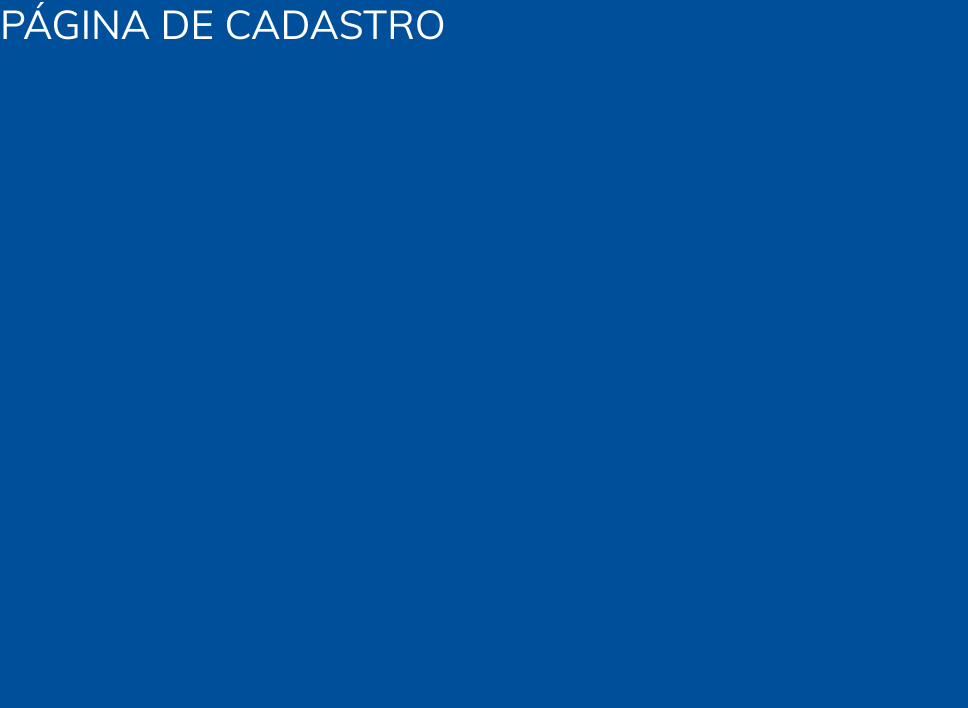
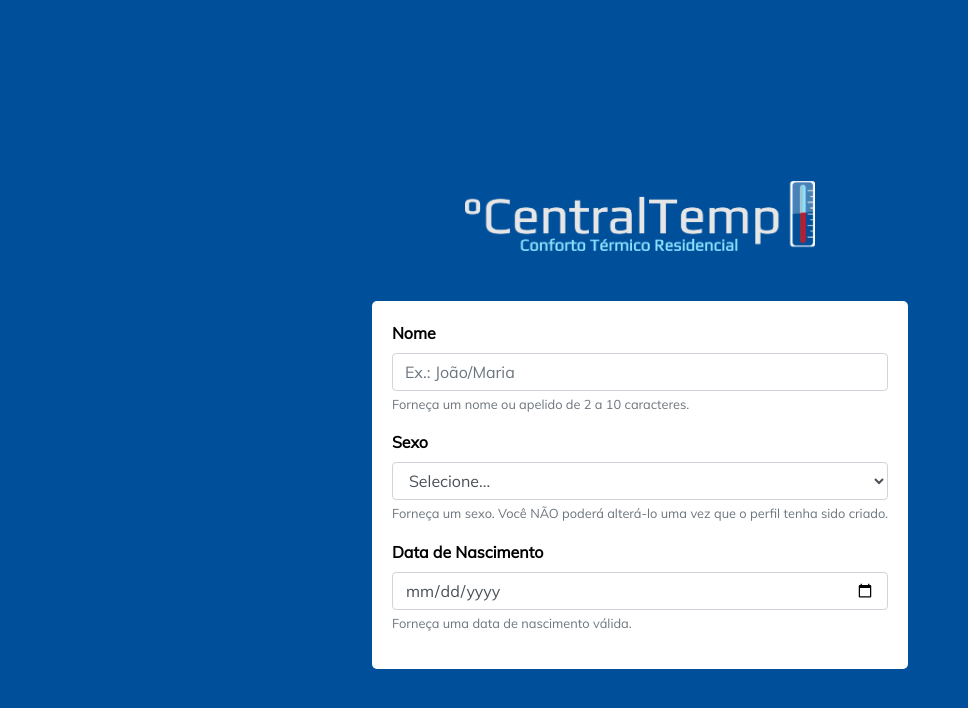
Before and after one commit to thimenezes14/centraltemp_frontend, a React (Create React App) app: page /perfis/novo in a window 1280 px wide. Shown: the top 708 px of the page, without its empty margins (0-968 px from the left). Built offline with nearby package versions, Linux system fonts and the light colour scheme; what react-animations would draw is missing.

Commit message:
criação parcial de formulário de cadastro. Ajustes no modal de senha

```diff
--- a/package.json
+++ b/package.json
@@ -11,6 +11,7 @@
     "dotenv": "^8.2.0",
     "internal-ip": "^5.0.0",
     "json-server": "^0.15.1",
+    "lottie": "0.0.1",
     "react": "^16.12.0",
     "react-animations": "^1.0.0",
     "react-bootstrap": "^1.0.0-beta.16",
--- a/server_profiles.json
+++ b/server_profiles.json
@@ -2,7 +2,7 @@
 
   "perfis": [
     {"id": "1", "nome": "Thiago", "avatar": "https://upload.wikimedia.org/wikipedia/commons/thumb/1/12/User_icon_2.svg/1200px-User_icon_2.svg.png"},
-    {"id": "2", "nome": "Bruna", "avatar": "https://upload.wikimedia.org/wikipedia/commons/thumb/1/12/User_icon_2.svg/1200px-User_icon_2.svg.png"},
+    {"id": "2", "nome": "Oriosvaldo", "avatar": "https://upload.wikimedia.org/wikipedia/commons/thumb/1/12/User_icon_2.svg/1200px-User_icon_2.svg.png"},
     {"id": "3", "nome": "Agatha", "avatar": "https://upload.wikimedia.org/wikipedia/commons/thumb/1/12/User_icon_2.svg/1200px-User_icon_2.svg.png"},
     {"id": "4", "nome": "Rosivaldo", "avatar": "https://upload.wikimedia.org/wikipedia/commons/thumb/1/12/User_icon_2.svg/1200px-User_icon_2.svg.png"},
     {"id": "5", "nome": "Edite", "avatar": "https://upload.wikimedia.org/wikipedia/commons/thumb/1/12/User_icon_2.svg/1200px-User_icon_2.svg.png"}
--- a/src/assets/global/style.js
+++ b/src/assets/global/style.js
@@ -1,5 +1,5 @@
 import styled, { keyframes } from 'styled-components';
-import { Card, Alert, Container, Carousel } from 'react-bootstrap';
+import { Card, Alert, Container } from 'react-bootstrap';
 import { headShake } from 'react-animations';
 
 export const Pagina = styled(Container)`
--- /dev/null
+++ b/src/pages/Cadastro/formCadastro.js
@@ -0,0 +1,53 @@
+import React, { useState, useEffect } from 'react';
+import {FormularioCadastro} from './style';
+
+export default function FormCadastro() {
+
+    const [nome, setNome] = useState('');
+    const [select, setSelect] = useState('');
+
+    const handleNome = e => {
+        const rgx = new RegExp(/^[a-zA-Zà-úÀ-Ú ]{0,10}$/);
+        if(rgx.test(e.target.value)) {
+            setNome(e.target.value);
+        } else {
+            return false;
+        }
+    }
+
+    const handleSexo = e => {
+        setSelect(e.target.value);
+    }
+
+ return (
+   <div>
+       <FormularioCadastro>
+           <FormularioCadastro.Group>
+               <FormularioCadastro.Label>Nome</FormularioCadastro.Label>
+               <FormularioCadastro.Control value={nome} type="text" placeholder="Ex.: João/Maria " onChange={handleNome}/>
+               <FormularioCadastro.Text className="text-muted">
+                   Forneça um nome ou apelido de 2 a 10 caracteres.
+               </FormularioCadastro.Text>
+           </FormularioCadastro.Group>
+           <FormularioCadastro.Group>
+               <FormularioCadastro.Label>Sexo</FormularioCadastro.Label>
+               <FormularioCadastro.Control as="select" value={select} onChange={handleSexo}>
+                   <option disabled value="">Selecione...</option>
+                   <option value="M">Masculino</option>
+                   <option value="F">Feminino</option>
+               </FormularioCadastro.Control>
+               <FormularioCadastro.Text className="text-muted">
+                   Forneça um sexo. Você NÃO poderá alterá-lo uma vez que o perfil tenha sido criado.
+               </FormularioCadastro.Text>
+           </FormularioCadastro.Group>
+           <FormularioCadastro.Group>
+               <FormularioCadastro.Label>Data de Nascimento</FormularioCadastro.Label>
+               <FormularioCadastro.Control type="date" />
+               <FormularioCadastro.Text className="text-muted">
+                   Forneça uma data de nascimento válida.
+               </FormularioCadastro.Text>
+           </FormularioCadastro.Group>
+       </FormularioCadastro>
+   </div>
+ );
+}
--- a/src/pages/Cadastro/index.js
+++ b/src/pages/Cadastro/index.js
@@ -1,9 +1,17 @@
-import React, {useState, useCallback, useEffect} from 'react';
+import React, {useState, useEffect} from 'react';
+import {withRouter} from 'react-router-dom';
+import {Pagina, Logotipo} from '../../assets/global/style';
 
-export default function Cadastro() {
+import Logo from '../../assets/images/centralTemp-logotipo-final-alternativo-2019.png';
+import FormCadastro from './formCadastro';
+
+function Cadastro(props) {
     return (
-        <h1>
-            PÁGINA DE CADASTRO
-        </h1>
+        <Pagina>
+            <Logotipo src={Logo}/>
+            <FormCadastro />
+        </Pagina>
     )
 }
+
+export default withRouter(Cadastro);
--- /dev/null
+++ b/src/pages/Cadastro/style.js
@@ -0,0 +1,11 @@
+import styled, { keyframes } from 'styled-components';
+import { Card, Alert, Container, Form } from 'react-bootstrap';
+import { headShake } from 'react-animations';
+
+export const FormularioCadastro = styled(Form)`
+    background: #FFF;
+    padding: 20px;
+    border-radius: 5px;
+    color: #000;
+    font-weight: bolder;
+`;
--- a/src/pages/Perfis/modal.js
+++ b/src/pages/Perfis/modal.js
@@ -1,24 +1,38 @@
 import React, { useState } from 'react';
-import { ModalAuth, FormAuth, FormAuthInput, BotaoPainel, Botao } from './style';
+import { ModalAuth, FormAuth, FormAuthInput, Botao, IconeBotaoLoading } from './style';
 import {FaKey} from 'react-icons/fa';
 
 export default function Modal(props) {
     const [senha, setSenha] = useState('');
     const [botaoLoading, setBotaoLoading] = useState(false);
+    const [botaoDisabled, setBotaoDisabled] = useState(true);
 
     const handleSenha = e => {
-        if(RegExp(/^[0-9]*$/).test(e.target.value) && e.target.value.length <= 4)
+        const TAMANHO_SENHA = 4;
+        if(RegExp(/^[0-9]*$/).test(e.target.value) && e.target.value.length <= TAMANHO_SENHA) {
             setSenha(e.target.value);
+        } else {
+            return false;
+        }
+
+        if(e.target.value.length === TAMANHO_SENHA) {
+            setBotaoDisabled(false);
+        } else {
+            setBotaoDisabled(true);
+        }
     }
 
     const handleAuth = e => {
+        setBotaoLoading(true);
+        setSenha('');
+        setBotaoDisabled(true);
 
-        console.log(e);
-        setBotaoLoading(true)
-        console.log("Senha digitada: " + senha);
-        setSenha('');
+        setTimeout(() => {
+            console.log("Autentiquei!");
+            props.onHide();
+            setBotaoLoading(false);
+        }, 5000);
 
-        setTimeout(() => {console.log("Autentiquei!"); props.onHide(); setBotaoLoading(false)}, 5000);
         e.preventDefault();
     }
 
@@ -34,15 +48,15 @@ export default function Modal(props) {
             >
                 <ModalAuth.Header closeButton>
                     <ModalAuth.Title id="contained-modal-title-vcenter">
-                        Olá, {props.perfilauth.nome}!
+                        AUTENTICAÇÃO
                     </ModalAuth.Title>
                 </ModalAuth.Header>
                 <FormAuth onSubmit={e => handleAuth(e)}>
                     <ModalAuth.Body>
-                        <FormAuthInput value={senha} type="password" placeholder="Digite a sua senha de 4 dígitos" onChange={e => handleSenha(e)} />
+                        <FormAuthInput value={senha} type="password" placeholder={`${props.perfilauth.nome}, digite a sua senha`} onChange={e => handleSenha(e)} />
                     </ModalAuth.Body>
                     <ModalAuth.Footer>
-                        <Botao variant="success" type="submit"><FaKey /> {botaoLoading ? 'VERIFICANDO' : 'ACESSAR'}</Botao>
+                        <Botao disabled={botaoDisabled} variant="success" type="submit" loading={botaoLoading.toString()}>{botaoLoading ? (<><IconeBotaoLoading /> AUTENTICANDO...</>) : (<><FaKey /> ACESSAR</>)}</Botao>
                     </ModalAuth.Footer>
                 </FormAuth>
             </ModalAuth>
--- a/src/pages/Perfis/seletorPerfis.js
+++ b/src/pages/Perfis/seletorPerfis.js
@@ -1,4 +1,4 @@
-import React, { useState, useEffect } from 'react';
+import React, { useState } from 'react';
 import { Carrossel, CarrosselItem, CardCarousel, BotaoPainel, GrupoBotoes, ListaPerfis, ListaPerfisItem } from './style';
 import {FaArrowLeft, FaEdit} from 'react-icons/fa';
 import Modal from './modal';
--- a/src/pages/Perfis/style.js
+++ b/src/pages/Perfis/style.js
@@ -2,6 +2,7 @@ import styled, {keyframes} from 'styled-components';
 import {Carousel, Card, Button, ButtonGroup, Modal} from 'react-bootstrap';
 import {headShake} from 'react-animations';
 import { Form } from 'react-bootstrap';
+import {FaSpinner} from 'react-icons/fa';
 
 export const Carrossel = styled(Carousel)`
     width: 100%;
@@ -75,10 +76,30 @@ export const BotaoPainel = styled(Button)`
     }
 `;
 
+export const IconeBotaoLoading = styled(FaSpinner)`
+   -webkit-animation:spin 2s linear infinite;
+    -moz-animation:spin 2s linear infinite;
+    animation: spin 2s linear infinite;
+
+    @-moz-keyframes spin { 100% { -moz-transform: rotate(360deg); } }
+    @-webkit-keyframes spin { 100% { -webkit-transform: rotate(360deg); } }
+    @keyframes spin { 100% { -webkit-transform: rotate(360deg); transform:rotate(360deg); } }
+`;
+
 export const Botao = styled(Button)`
+    width: 100%;
+    margin: auto;
+    display: flex;
+    align-items: center;
+    justify-content: space-between;
     text-align: center;
     font-weight: bold;
     padding: 5px;
+
+    &:disabled {
+        cursor: not-allowed;
+        opacity: 0.5;
+    }
 `;
 
 export const ModalAuth = styled(Modal)`
```
Also changed, not shown: 1 other file (tests, documents, lock files or other folders).
